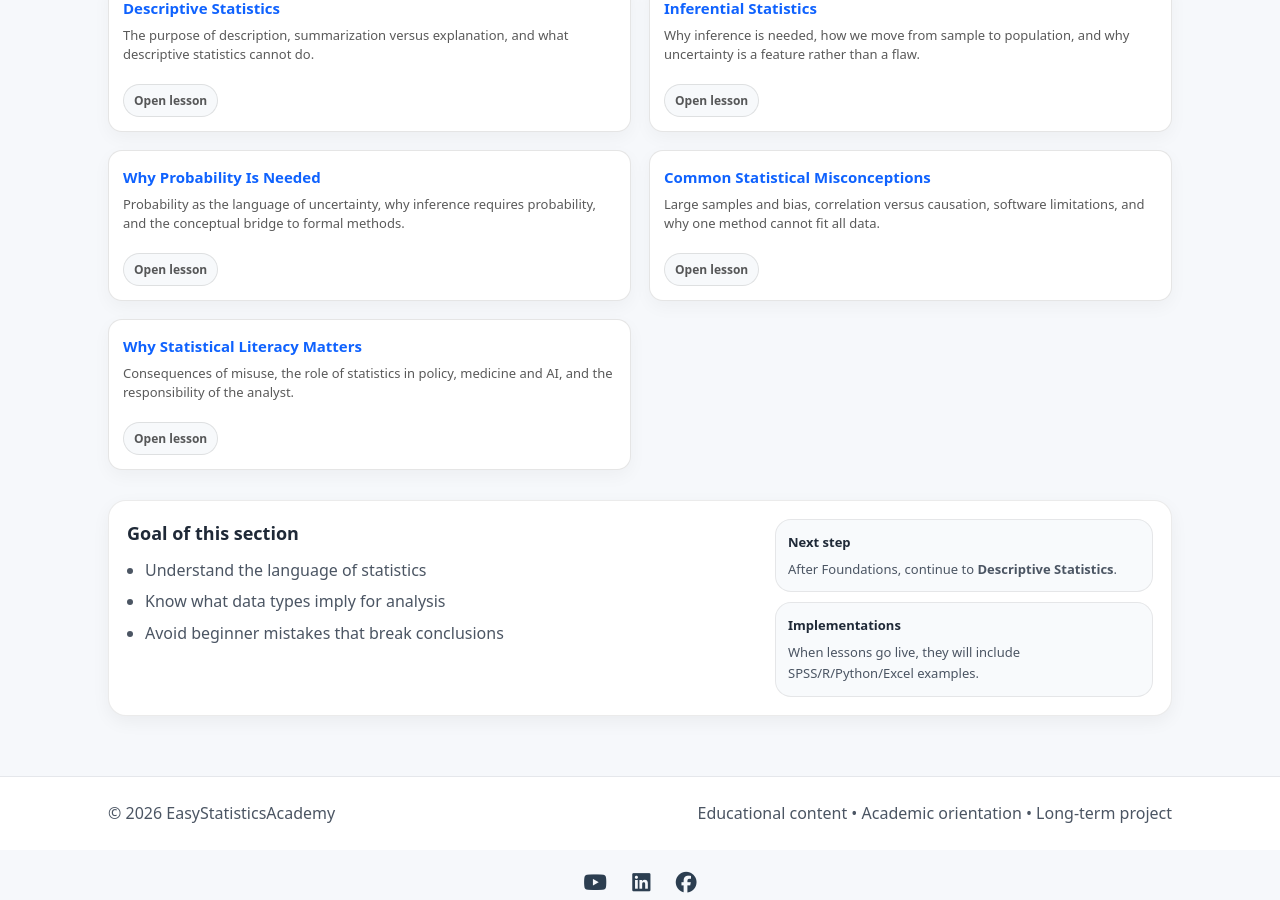
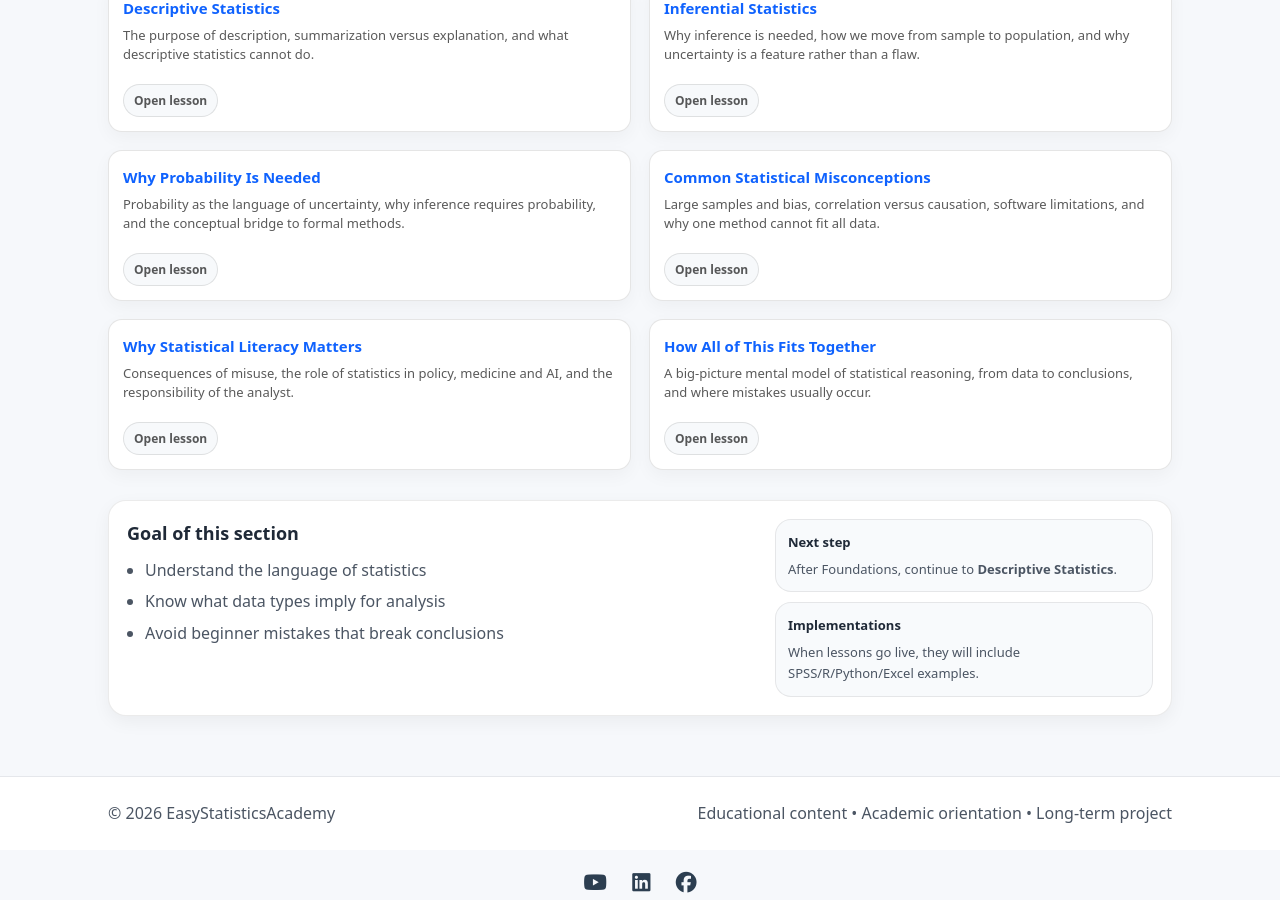
Before and after one commit to ammar-homaida-statistics/easystatisticsacademy, a Jekyll site: the page built from foundations/index.md, in a window 1280 px wide and 900 px high, scrolled down 2944 px. Built offline with Jekyll 4.4.1, drawn with Linux system fonts in a browser that asks for light colours; our own code applies the rules of GitHub Pages for plain Markdown files.

Commit message:
Add lesson card

```diff
--- a/foundations/index.md
+++ b/foundations/index.md
@@ -577,6 +577,22 @@ sidebar: true
     Open lesson
   </a>
 </div>
+<div class="card lesson-card">
+  <h3>
+    <a href="/foundations/how-all-of-this-fits-together/">
+      How All of This Fits Together
+    </a>
+  </h3>
+
+  <p>
+    A big-picture mental model of statistical reasoning,
+    from data to conclusions, and where mistakes usually occur.
+  </p>
+
+  <a class="pill" href="/foundations/how-all-of-this-fits-together/">
+    Open lesson
+  </a>
+</div>
 </div>
 
 
```
